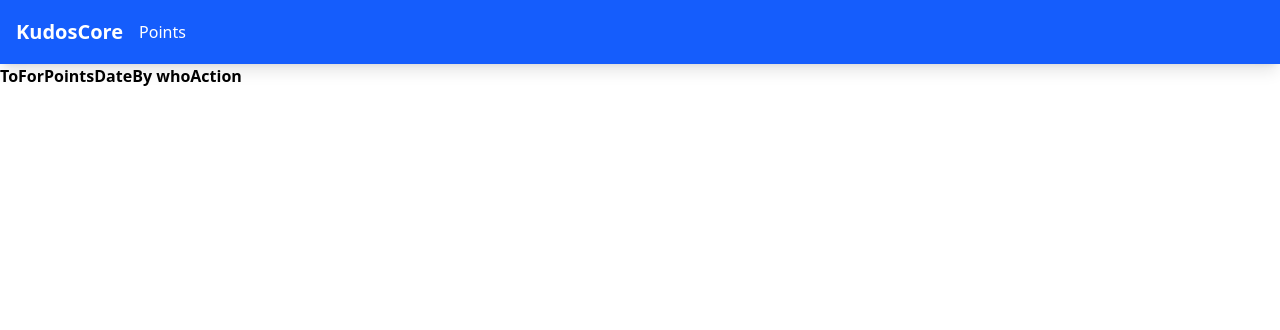
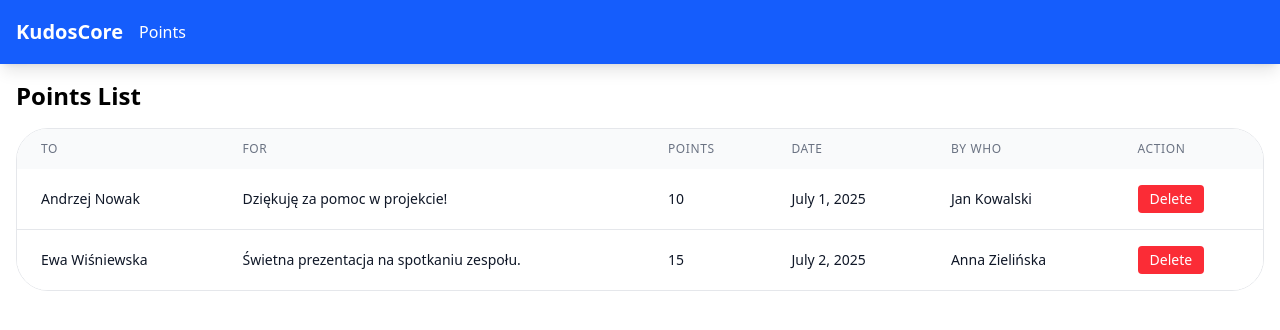
Before and after one commit to AlanPustkowiak/KudosCore, an Angular app: page /points-list in a window 1280 px wide. Shown: the top 330 px of the page. Built offline with nearby package versions, Linux system fonts and the light colour scheme.

Commit message:
table layout fix, loading data, newly added button to delete

```diff
--- a/src/app/pages/points-list/points-list.html
+++ b/src/app/pages/points-list/points-list.html
@@ -1,13 +1,70 @@
-<table class="table table-striped">
-  <thead>
-    <tr>
-      <th>To</th>
-      <th>For</th>
-      <th>Points</th>
-      <th>Date</th>
-      <th>By who</th>
-      <th>Action</th>
-    </tr>
-  </thead>
-  <tbody></tbody>
-</table>
+<div class="container mx-auto p-4">
+  <h2 class="text-2xl font-bold mb-4">Points List</h2>
+  <div class="overflow-hidden rounded-4xl border border-gray-200">
+    <table class="min-w-full bg-white">
+      <thead class="bg-gray-50">
+        <tr>
+          <th
+            class="px-6 py-3 text-left text-xs font-medium text-gray-500 uppercase tracking-wider"
+          >
+            To
+          </th>
+          <th
+            class="px-6 py-3 text-left text-xs font-medium text-gray-500 uppercase tracking-wider"
+          >
+            For
+          </th>
+          <th
+            class="px-6 py-3 text-left text-xs font-medium text-gray-500 uppercase tracking-wider"
+          >
+            Points
+          </th>
+          <th
+            class="px-6 py-3 text-left text-xs font-medium text-gray-500 uppercase tracking-wider"
+          >
+            Date
+          </th>
+          <th
+            class="px-6 py-3 text-left text-xs font-medium text-gray-500 uppercase tracking-wider"
+          >
+            By who
+          </th>
+          <th
+            class="px-6 py-3 text-left text-xs font-medium text-gray-500 uppercase tracking-wider"
+          >
+            Action
+          </th>
+        </tr>
+      </thead>
+      <tbody class="bg-white divide-y divide-gray-200">
+        @for (kudos of kudosList$(); track kudos.id) {
+        <tr>
+          <td class="px-6 py-4 whitespace-nowrap text-sm text-gray-900">
+            {{ kudos.to }}
+          </td>
+          <td class="px-6 py-4 whitespace-nowrap text-sm text-gray-900">
+            {{ kudos.comment }}
+          </td>
+          <td class="px-6 py-4 whitespace-nowrap text-sm text-gray-900">
+            {{ kudos.points }}
+          </td>
+          <td class="px-6 py-4 whitespace-nowrap text-sm text-gray-900">
+            {{ kudos.date | date : "longDate" }}
+          </td>
+          <td class="px-6 py-4 whitespace-nowrap text-sm text-gray-900">
+            {{ kudos.from }}
+          </td>
+          <td class="px-6 py-4 whitespace-nowrap text-sm text-gray-900">
+            <button
+              class="bg-red-500 text-white px-3 py-1 rounded hover:bg-red-600"
+              (click)="removeKudos(kudos.id)"
+            >
+              Delete
+            </button>
+          </td>
+        </tr>
+        }
+      </tbody>
+    </table>
+  </div>
+</div>
--- a/src/app/pages/points-list/points-list.ts
+++ b/src/app/pages/points-list/points-list.ts
@@ -1,11 +1,19 @@
-import { Component } from '@angular/core';
+import { Component, inject } from '@angular/core';
+import { KudosService } from '../../services/kudos.service';
+import { DatePipe } from '@angular/common';
 
 @Component({
   selector: 'app-points-list',
-  imports: [],
+  imports: [DatePipe],
   templateUrl: './points-list.html',
-  styleUrl: './points-list.scss'
+  styleUrl: './points-list.scss',
 })
 export class PointsList {
+  private kudosService = inject(KudosService);
 
+  kudosList$ = this.kudosService.getKudos();
+
+  removeKudos(id: number) {
+    this.kudosService.removeKudos(id);
+  }
 }
--- a/src/app/services/kudos.service.ts
+++ b/src/app/services/kudos.service.ts
@@ -44,4 +44,8 @@ export class KudosService {
     };
     this.kudosList.update((list) => [...list, newKudos]);
   }
+
+  removeKudos(id: number) {
+    this.kudosList.update((list) => list.filter((k) => k.id !== id));
+  }
 }
```
Also changed, not shown: 1 other file (tests, documents, lock files or other folders).
